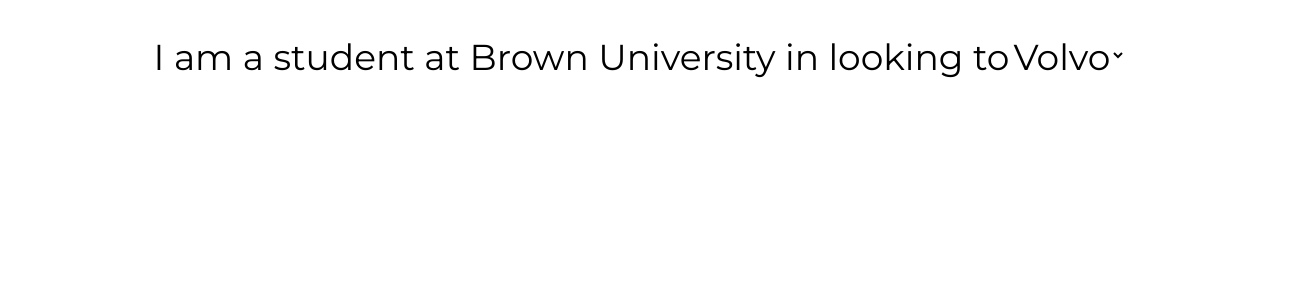
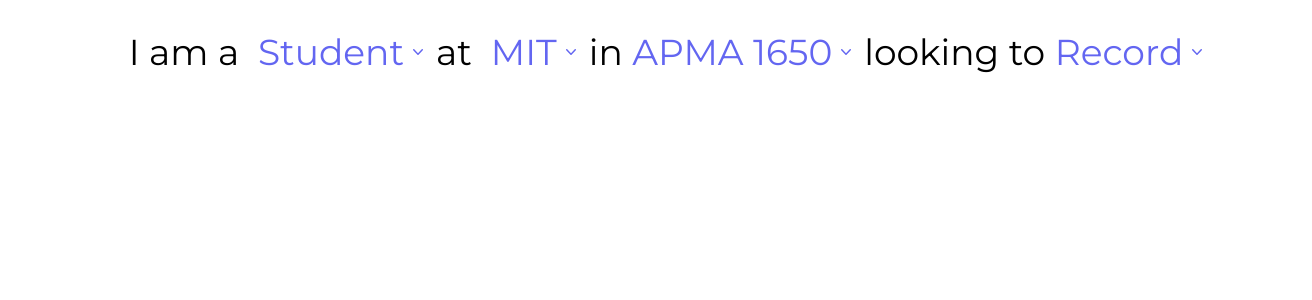
Before and after one commit to jahaskell53/hackharvard2022, a React (Vite) app in the folder hack-harvard/: page / in a window 1280 px wide. Shown: the top 300 px of the page, 1312 px wide, since content can reach past the window. Built offline with nearby package versions, Linux system fonts and the light colour scheme.

Commit message:
sdfsdfsdf

```diff
--- a/hack-harvard/package.json
+++ b/hack-harvard/package.json
@@ -9,6 +9,8 @@
     "preview": "vite preview"
   },
   "dependencies": {
+    "@headlessui/react": "^1.7.3",
+    "@heroicons/react": "^2.0.12",
     "react": "^18.2.0",
     "react-dom": "^18.2.0"
   },
--- a/hack-harvard/src/App.tsx
+++ b/hack-harvard/src/App.tsx
@@ -1,19 +1,28 @@
 import { useState } from 'react'
 import reactLogo from './assets/react.svg'
 import './App.css'
+import DropDown from './DropDown'
 
 function App() {
   const [count, setCount] = useState(0)
+  const options = {
+    role: ['Student', 'Professor'],
+    class: ['APMA 1650', 'APMA 1651', 'APMA 1652'],
+    university: ['Brown University', 'Harvard University', 'MIT'],
+    action: ['Record', 'Watch'],
+  }
 
   return (
+    <div className="w-screen h-screen flex-col justify-center">
     <div className="App text-4xl">
-    I am a student at Brown University in looking to
-  <select name="cars" id="cars" className="outline-none bg-white">
-    <option value="volvo">Volvo</option>
-    <option value="saab">Saab</option>
-    <option value="opel">Opel</option>
-    <option value="audi">Audi</option>
-  </select>
+    I am a &nbsp;
+    <DropDown initialSelected="Student" options={options.role}></DropDown>
+     at &nbsp;<DropDown initialSelected="MIT" options={options.university}></DropDown>
+     in <DropDown initialSelected="APMA 1650" options={options.class}></DropDown>
+     looking to&nbsp;
+     <DropDown initialSelected="Record" options={options.action}></DropDown>
+    <br></br>
+    </div>
     </div>
   )
 }
--- /dev/null
+++ b/hack-harvard/src/DropDown.tsx
@@ -0,0 +1,52 @@
+import { Fragment, useState } from 'react'
+import { Menu, Transition } from '@headlessui/react'
+import { ChevronDownIcon } from '@heroicons/react/20/solid'
+
+function classNames(...classes: string[]) {
+  return classes.filter(Boolean).join('   ');
+}
+
+export default function Example({initialSelected, options}) {
+  const [selected, setSelected] = useState(initialSelected)
+  return (
+    <Menu as="div" className="relative inline-block text-left">
+      <div>
+        <Menu.Button className="inline-flex w-full justify-center 0 text-indigo-500">
+          {selected}
+          <ChevronDownIcon className="flex-col self-center mr-2 ml-1 h-5 w-5" aria-hidden="true" />
+        </Menu.Button>
+      </div>
+
+      <Transition
+        as={Fragment}
+        enter="transition ease-out duration-100"
+        enterFrom="transform opacity-0 scale-95"
+        enterTo="transform opacity-100 scale-100"
+        leave="transition ease-in duration-75"
+        leaveFrom="transform opacity-100 scale-100"
+        leaveTo="transform opacity-0 scale-95"
+      >
+        <Menu.Items className="absolute z-10 mt-2 w-56 origin-top-right rounded-md bg-white focus:outline-none ">
+          <div className="py-1">
+            {options.filter(item => (item !== selected)).map((option) => (
+            <Menu.Item>
+              {({ active }) => (
+                <button
+                  value={option}
+                  onClick={(e) => setSelected(e.target.value)}
+                  className={classNames(
+                    active ? 'bg-gray-100 text-gray-900' : 'text-gray-700',
+                    'block px-4 py-2'
+                  )}
+                >
+                  {option}
+                </button>
+              )}
+            </Menu.Item>
+            ))}
+          </div>
+        </Menu.Items>
+      </Transition>
+    </Menu>
+  )
+}
```
Also changed, not shown: 1 other file (tests, documents, lock files or other folders).
